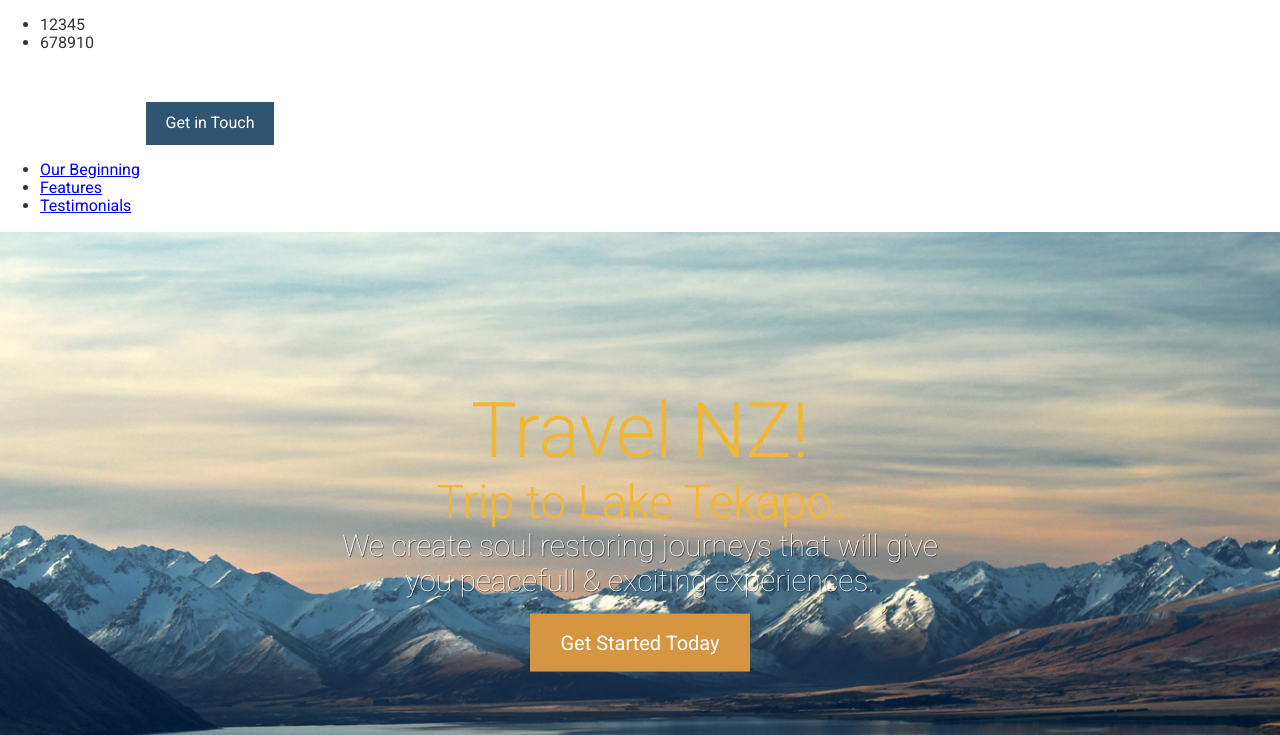
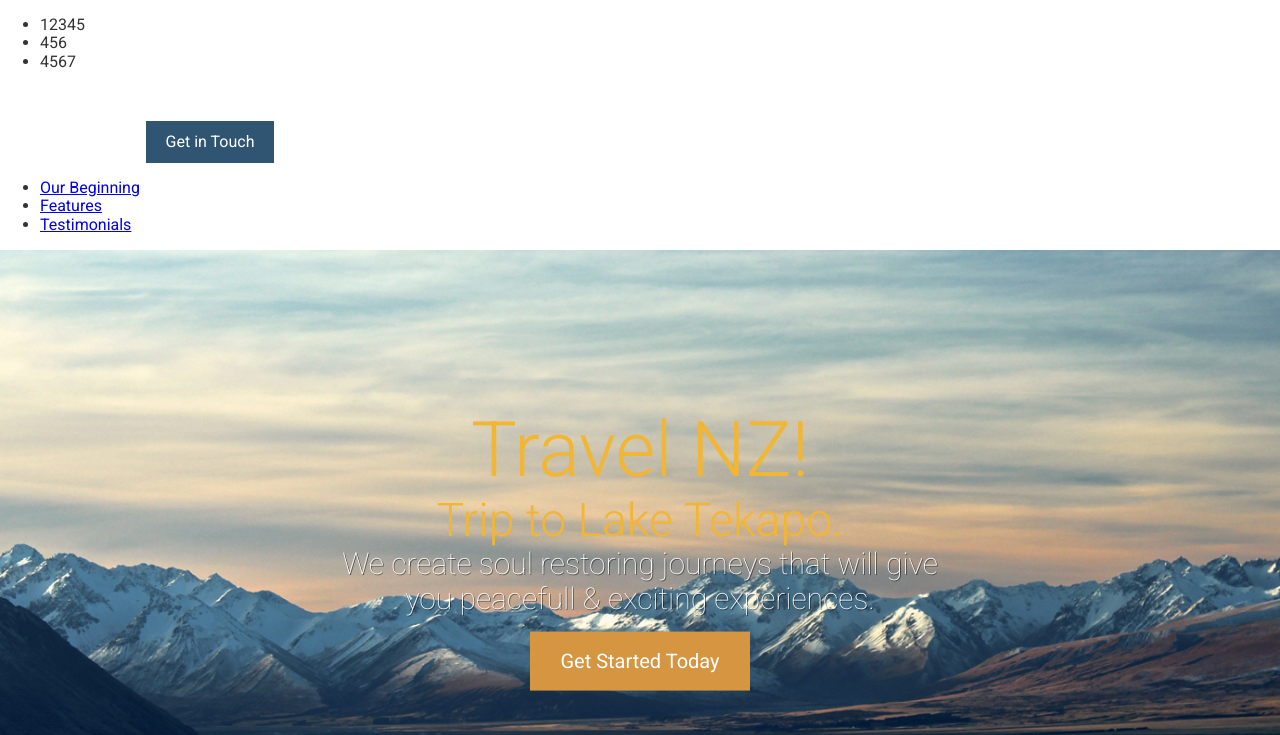
Before and after one commit to lyndonfox-web/travel-nz, a website: page app/index.html in a window 1280 px wide. Shown: the top 735 px of the page. Drawn offline with Linux system fonts and the light colour scheme.

Commit message:
Counted to 7

```diff
--- a/app/index.html
+++ b/app/index.html
@@ -21,7 +21,9 @@
   <body>
     <ul>
       <li>12345</li>
-      <li>678910</li>
+      <li>456</li>
+      <li>4567</li>
+      <!-- <li>678910</li> -->
     </ul>
     <header>
       <img src="assets/images/icons/clear-view-escapes.svg" />
```
